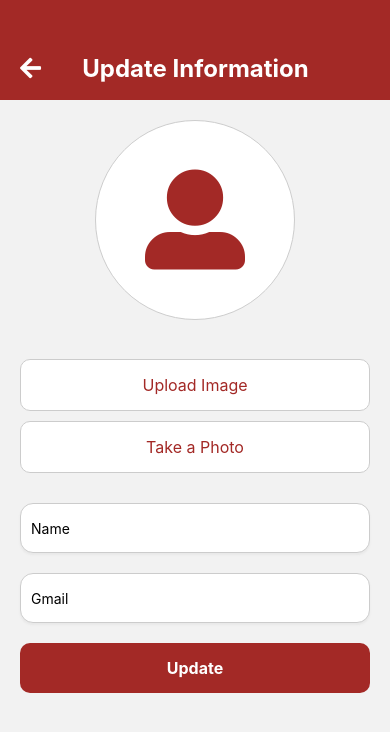
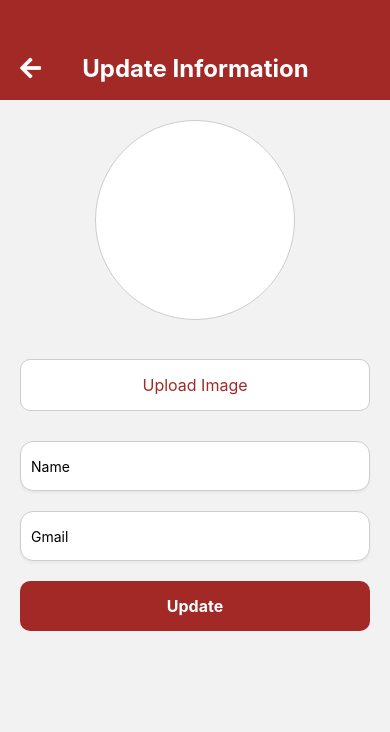
Before and after one commit to ecabuen/scan, a React Native app in the folder scan/: screen /EditStudentScreen in a window 390 px wide. Shown: the top 732 px of the page. Built offline with nearby package versions, Linux system fonts and the light colour scheme.

Commit message:
Add image upload and profile image fetching functionality

```diff
--- a/scan/EditStudentScreen.js
+++ b/scan/EditStudentScreen.js
@@ -1,51 +1,118 @@
 import React, { useState } from 'react';
-import { View, Text, TextInput, StyleSheet, TouchableOpacity, ScrollView } from 'react-native';
+import { View, Text, TextInput, StyleSheet, TouchableOpacity, ScrollView, Image, Alert } from 'react-native';
 import { useNavigation, useRoute } from '@react-navigation/native';
 import Icon from 'react-native-vector-icons/FontAwesome5';
+import * as ImagePicker from 'expo-image-picker';
 
 export default function EditStudentScreen() {
   const navigation = useNavigation();
   const route = useRoute();
-  const { studentName, studentID, studentGmail } = route.params || {}; // add
-  // Receive studentName from navigation params
-  const [name, setName] = useState(studentName); // State to manage the editable name
-  const [gmail, setGmail] = useState(studentGmail); //add
+  const { studentName, studentID, studentGmail, studentProfilePic } = route.params || {};
+  const [name, setName] = useState(studentName || '');
+  const [gmail, setGmail] = useState(studentGmail || '');
+  const [profilePic, setProfilePic] = useState(studentProfilePic || '');
 
   const handleBack = () => {
     navigation.goBack();
   };
 
-  const handleUpload = () => {
-    // Handle upload action here
-    alert("Upload action triggered!");
+  const pickImage = async () => {
+    let result = await ImagePicker.launchImageLibraryAsync({
+      mediaTypes: ImagePicker.MediaTypeOptions.Images,
+      allowsEditing: true,
+      aspect: [4, 3],
+      quality: 1,
+    });
+
+    if (!result.canceled) {
+      setProfilePic(result.assets[0].uri);
+    }
   };
 
-  const handleTakePhoto = () => {
-    // Handle take photo action here
-    alert("Take photo action triggered!");
-  };
+  const handleUpdate = async () => {
+    if (!name || !gmail) {
+      Alert.alert('Error', 'Field must not be empty');
+      return;
+    }
 
-  const handleUpdate = () => {
-    fetch(`http://192.168.254.103:3000/update-student/${studentID}`, {
-      method: 'PUT',
-      headers: {
-        'Content-Type': 'application/json',
-      },
-      body: JSON.stringify({ name, gmail }), //add
-    })
-    .then(response => {
+    const updateData = {};
+    updateData.name = name;
+    updateData.gmail = gmail;
+
+    if (profilePic && profilePic !== studentProfilePic) {
+      const formData = new FormData();
+      const filename = `${name}.jpg`;
+
+      formData.append('name', name);
+      formData.append('gmail', gmail);
+      formData.append('profilePic', {
+        uri: profilePic,
+        name: filename,
+        type: 'image/jpeg',
+      });
+
+      try {
+        const imageResponse = await fetch('http://192.168.254.103:3000/upload-image', {
+          method: 'POST',
+          headers: {
+            'Content-Type': 'multipart/form-data',
+          },
+          body: formData,
+        });
+
+        if (!imageResponse.ok) {
+          throw new Error('Failed to upload image');
+        }
+
+        const imageData = await imageResponse.json();
+        if (imageData.status === 'success') {
+          updateData.profilePic = filename;
+        }
+      } catch (error) {
+        console.error('Image upload failed:', error.message);
+        alert('Failed to upload image');
+        return;
+      }
+    } else {
+      updateData.profilePic = studentProfilePic;
+    }
+
+    try {
+      const response = await fetch(`http://192.168.254.103:3000/update-student/${studentID}`, {
+        method: 'PUT',
+        headers: {
+          'Content-Type': 'application/json',
+        },
+        body: JSON.stringify(updateData),
+      });
+
       if (!response.ok) {
         throw new Error('Failed to update student');
       }
-      alert(`Student information updated successfully`);  //add
+
+      const data = await response.json();
+      alert(data.message);
       navigation.goBack();
-    })
-    .catch(error => {
+    } catch (error) {
       console.error('Update failed:', error.message);
       alert('Failed to update student');
-    });
+    }
   };
 
+  const getImageSource = (profilePic) => {
+    if (profilePic.startsWith('http')) {
+      return { uri: profilePic };
+    } else {
+      try {
+        const images = require.context('./studentimages', false, /\.jpg$/);
+        const imageName = `./${profilePic}`;
+        return images(imageName);
+      } catch (error) {
+        console.warn(`Image not found: ${profilePic}. Using default image.`);
+        return require('./images/empty.jpg');
+      }
+    }
+  };
 
   return (
     <View style={styles.container}>
@@ -61,32 +128,30 @@ export default function EditStudentScreen() {
       <ScrollView contentContainerStyle={styles.content}>
         <View style={styles.uploadBox}>
           <View style={styles.profilePictureContainer}>
-            <Icon name="user-alt" size={100} color="#A32926" />
+            <Image
+              source={getImageSource(profilePic)}
+              style={styles.profilePicture}
+            />
           </View>
           <Text style={styles.name}>{name}</Text>
-          <TouchableOpacity onPress={handleUpload} style={styles.uploadButton}>
+          <TouchableOpacity onPress={pickImage} style={styles.uploadButton}>
             <Text style={styles.uploadText}>Upload Image</Text>
           </TouchableOpacity>
-          <TouchableOpacity onPress={handleTakePhoto} style={styles.uploadButton}>
-            <Text style={styles.uploadText}>Take a Photo</Text>
-          </TouchableOpacity>
         </View>
-
         <TextInput
           style={styles.input}
           placeholder="Name"
           value={name}
           onChangeText={text => setName(text)}
         />
-
-        <TextInput //add
-          style={styles.input} //add
-          placeholder="Gmail" //add
-          value={gmail} //add
-          onChangeText={text => setGmail(text)} //add
+        <TextInput
+          style={styles.input}
+          placeholder="Gmail"
+          value={gmail}
+          onChangeText={text => setGmail(text)}
         />
         <TouchableOpacity onPress={handleUpdate} style={styles.updateButton}>
-          <Text style={styles.updateButtonText} >Update</Text>
+          <Text style={styles.updateButtonText}>Update</Text>
         </TouchableOpacity>
       </ScrollView>
     </View>
@@ -122,23 +187,28 @@ const styles = StyleSheet.create({
   },
   content: {
     padding: 20,
-    alignItems: 'center', // Center the content horizontally
+    alignItems: 'center',
   },
   uploadBox: {
     marginBottom: 20,
-    alignItems: 'center', // Center the children horizontally
+    alignItems: 'center',
     width: '100%',
   },
   profilePictureContainer: {
     width: 200,
     height: 200,
-    borderRadius: 150, // Make sure the radius is half of the width/height to make it a circle
+    borderRadius: 100,
     backgroundColor: '#fff',
     justifyContent: 'center',
     alignItems: 'center',
     borderWidth: 1,
     borderColor: '#ccc',
     marginBottom: 20,
+  },
+  profilePicture: {
+    width: 200,
+    height: 200,
+    borderRadius: 100,
   },
   name: {
     fontSize: 27,
@@ -173,14 +243,14 @@ const styles = StyleSheet.create({
     shadowOpacity: 0.1,
     shadowRadius: 2,
     elevation: 3,
-    width: '100%', // Make sure the input takes the full width of the container
+    width: '100%',
   },
   updateButton: {
     backgroundColor: '#A32926',
     padding: 15,
     borderRadius: 10,
     alignItems: 'center',
-    width: '100%', // Make sure the button takes the full width of the container
+    width: '100%',
   },
   updateButtonText: {
     fontSize: 16,
```
